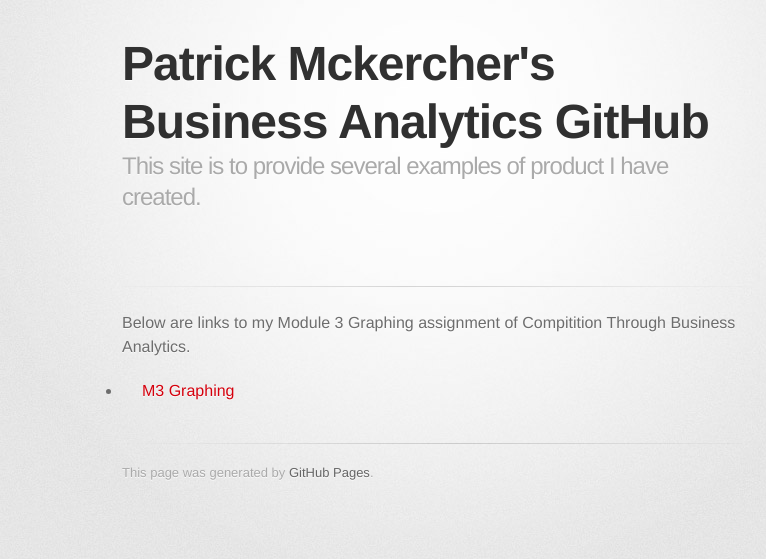
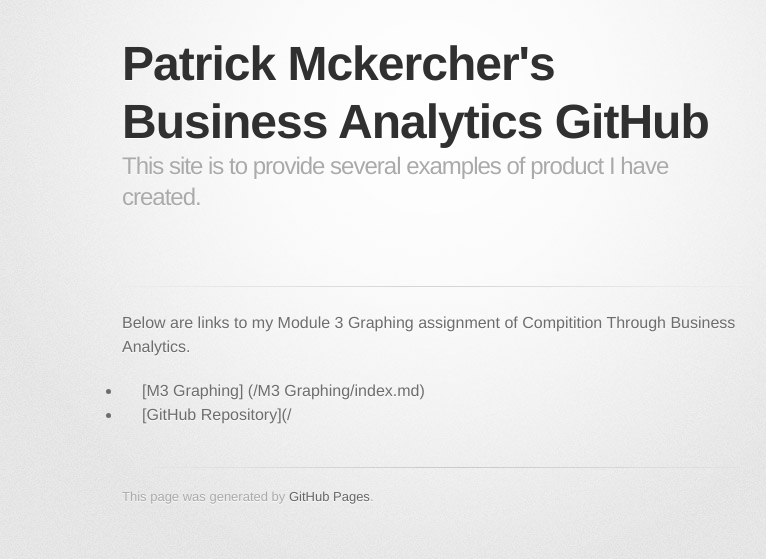
Before and after one commit to pomckercher/pomckercher.github.io, a Jekyll site: the page built from index.md, in a window 1280 px wide. Shown: the top 559 px of the page, without its empty margins (208-974 px from the left). Built offline with Jekyll 4.4.1, drawn with Linux system fonts in a browser that asks for light colours; some web fonts are replaced; our own code applies the rules of GitHub Pages for plain Markdown files.

Commit message:
Update index.md

```diff
--- a/index.md
+++ b/index.md
@@ -4,4 +4,5 @@
 ---
 
 Below are links to my Module 3 Graphing assignment of Compitition Through Business Analytics.
-- [M3 Graphing](/M3 Graphing/index.md)
+- [M3 Graphing] (/M3 Graphing/index.md)
+- [GitHub Repository](/
```
